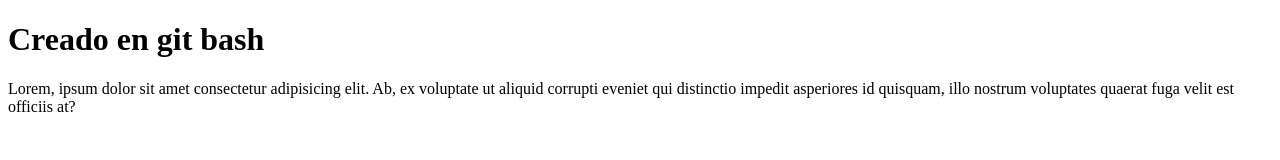
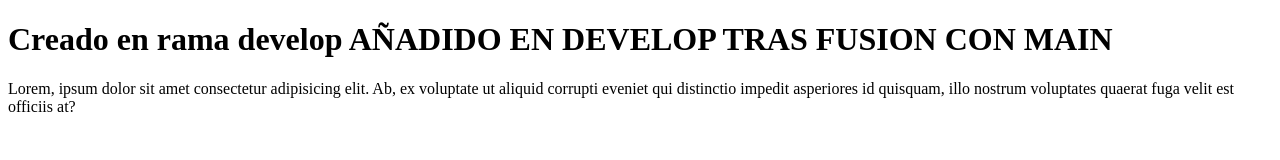
Before and after one commit to josemi9201/23-asir1-demo-clase, a plain HTML site: page index.html in a window 1280 px wide. Drawn offline with Linux system fonts and the light colour scheme.

Commit message:
modifico h1 previo

```diff
--- a/index.html
+++ b/index.html
@@ -6,7 +6,7 @@
     <title>Document</title>
 </head>
 <body>
-    <h1>Creado en git bash</h1>
+    <h1>Creado en rama develop AÑADIDO EN DEVELOP TRAS FUSION CON MAIN</h1>
     <p>Lorem, ipsum dolor sit amet consectetur adipisicing elit. Ab, ex voluptate ut aliquid corrupti eveniet qui distinctio impedit asperiores id quisquam, illo nostrum voluptates quaerat fuga velit est officiis at?</p>
 </body>
 </html>
```
